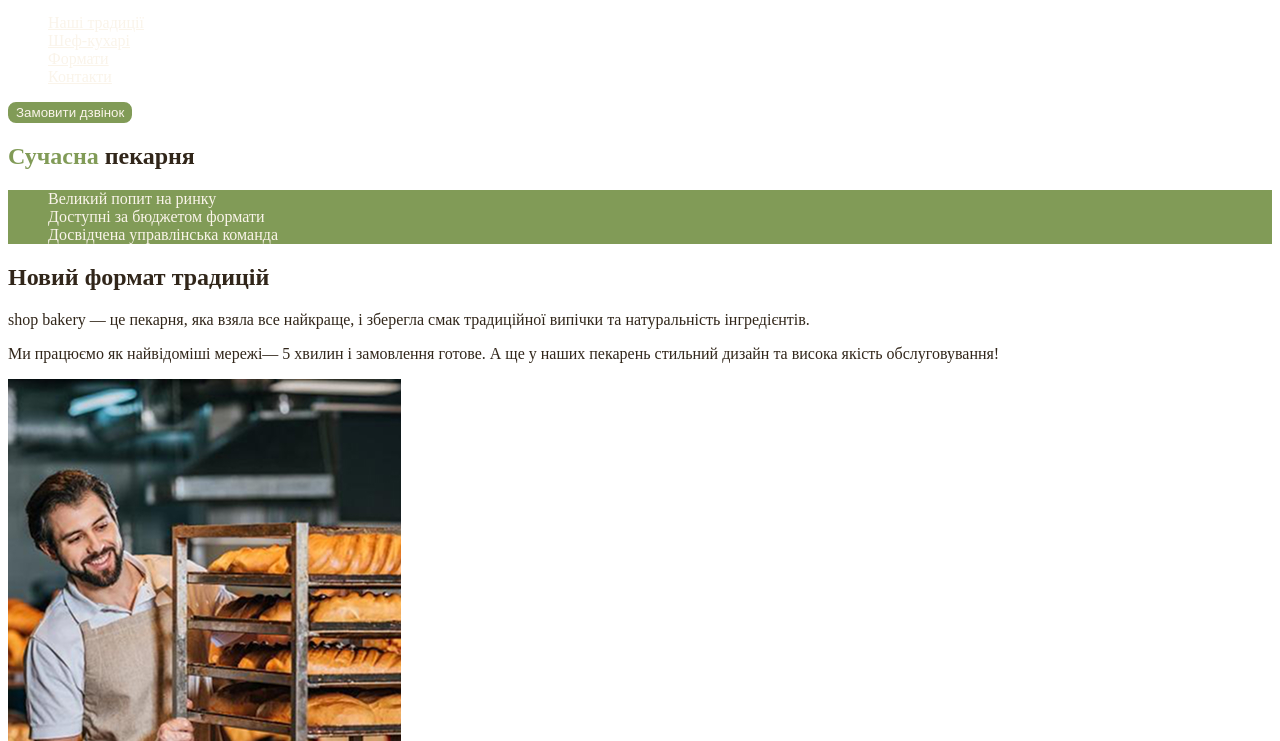
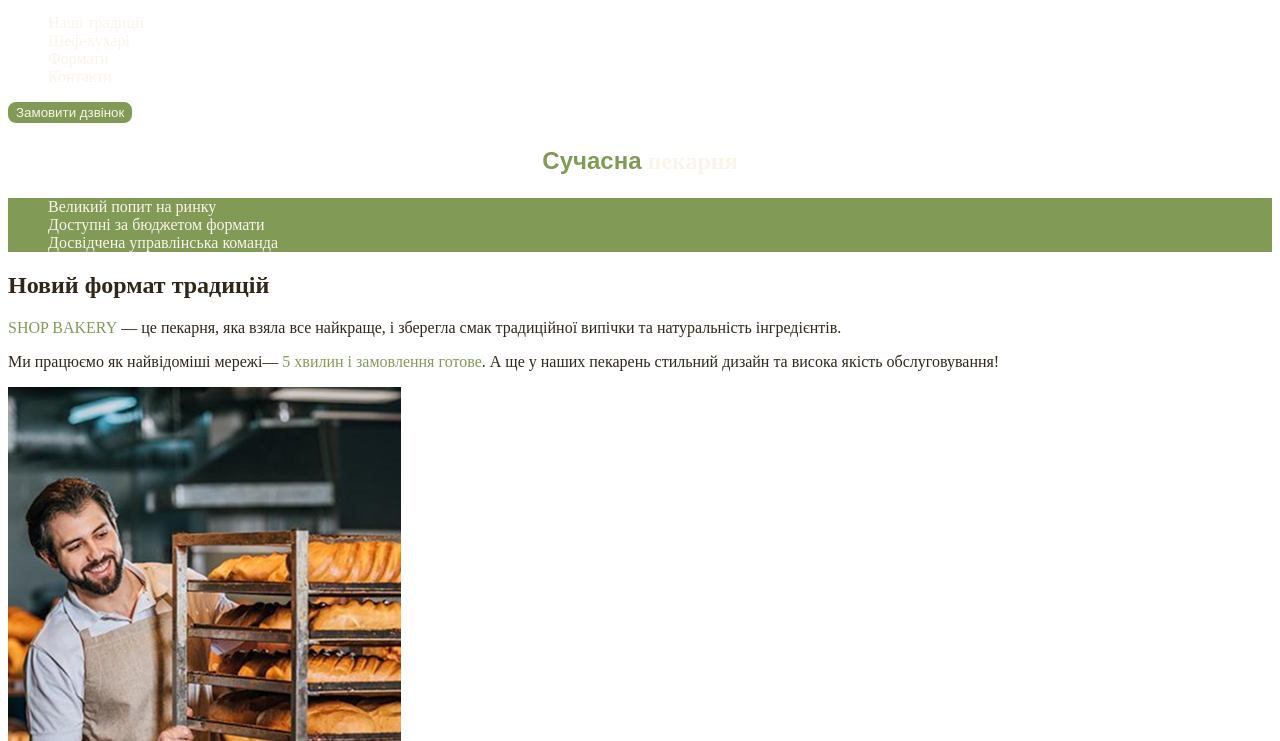
Before and after one commit to 4Davve/genius-learn, a plain HTML site: page index.html in a window 1280 px wide. Shown: the part 59-800 px from the top of the page. Drawn offline with Linux system fonts and the light colour scheme.

Commit message:
Update file

```diff
--- a/css/style.css
+++ b/css/style.css
@@ -32,6 +32,7 @@ ul {
 /* Links */
 .nav-links {
   color: var(--color-primay-light);
+  text-decoration: none;
 }
 
 .nav-links:hover {
@@ -39,8 +40,18 @@ ul {
 }
 
 /* Hero section */
+.hero-title {
+  color: var(--color-primay-light);
+  text-align: center;
+  /* text-shadow: 2px 2px 4px #000; */
+  /* letter-spacing: 4px; */
+  /* word-spacing: 15px; */
+  /* white-space: nowrap; */
+}
+
 .hero-title .accent {
   color: var(--color-brand-light);
+  font-family: "Poppins", sans-serif;
 }
 
 /* Advantages section */
@@ -52,3 +63,13 @@ ul {
 .section-title .accent {
   color: var(--color-brand-dark);
 }
+
+/* Traditions section */
+.traditions-text .brand {
+  color: var(--color-brand-light);
+
+}
+
+.traditions-text .uppercase {
+  text-transform: uppercase;
+}
--- a/index.html
+++ b/index.html
@@ -5,6 +5,8 @@
   <meta charset="UTF-8">
   <meta name="viewport" content="width=device-width, initial-scale=1.0">
   <title>Сучасна пекарня</title>
+
+  <link href="https://fonts.googleapis.com/css2?family=Poppins:wght@300;400;600;900&display=swap" rel="stylesheet">
 
   <link rel="stylesheet" href="./css/style.css">
 </head>
@@ -39,13 +41,13 @@
       <h2 class="section-title">
         Новий формат традицій
       </h2>
-      <p>
-        <span lang="en">shop bakery</span> — це пекарня, яка взяла все найкраще, і зберегла смак традиційної випічки та
+      <p class="traditions-text">
+        <span class="brand uppercase" lang="en">shop bakery</span> — це пекарня, яка взяла все найкраще, і зберегла смак традиційної випічки та
         натуральність інгредієнтів.
       </p>
-      <p>
+      <p class="traditions-text">
         Ми працюємо як найвідоміші мережі—
-        <span>5 хвилин і замовлення готове</span>.
+        <span class="brand">5 хвилин і замовлення готове</span>.
         А ще у наших пекарень стильний дизайн
         та висока якість обслуговування!
       </p>
```
